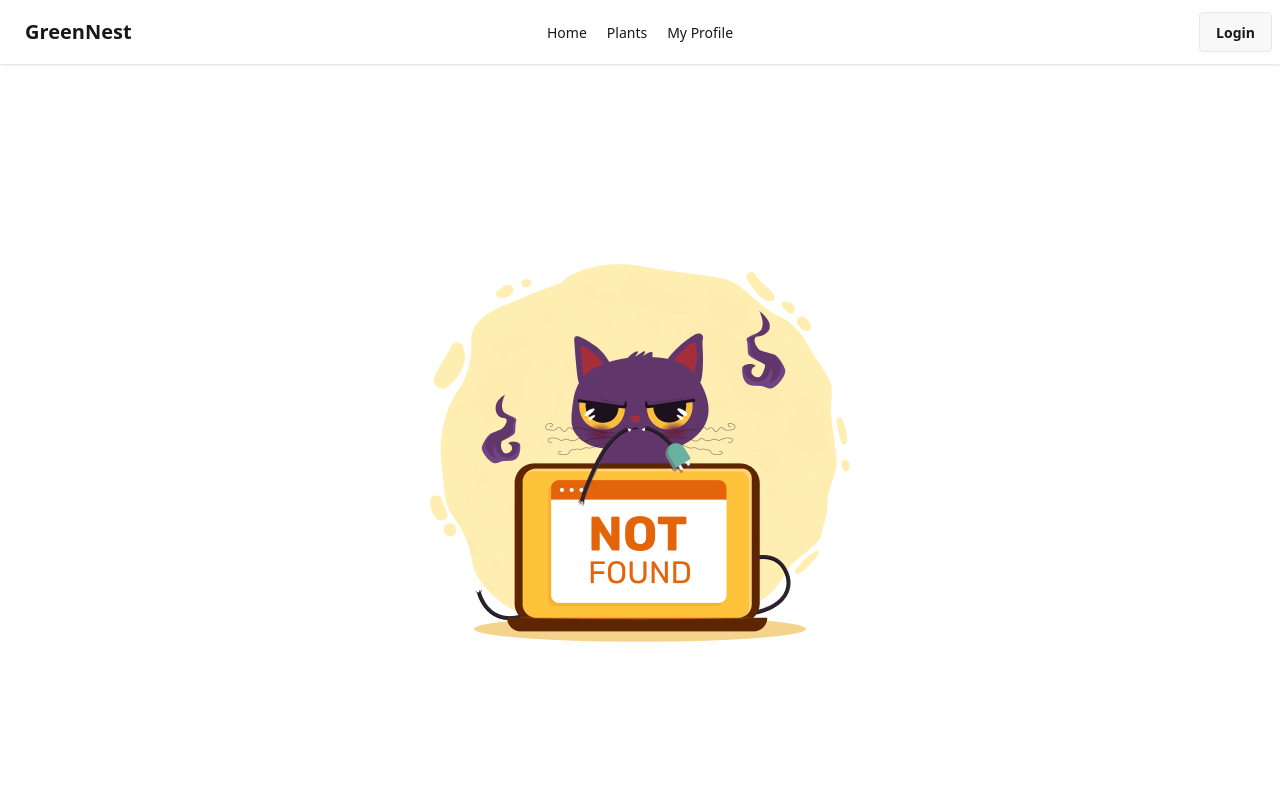
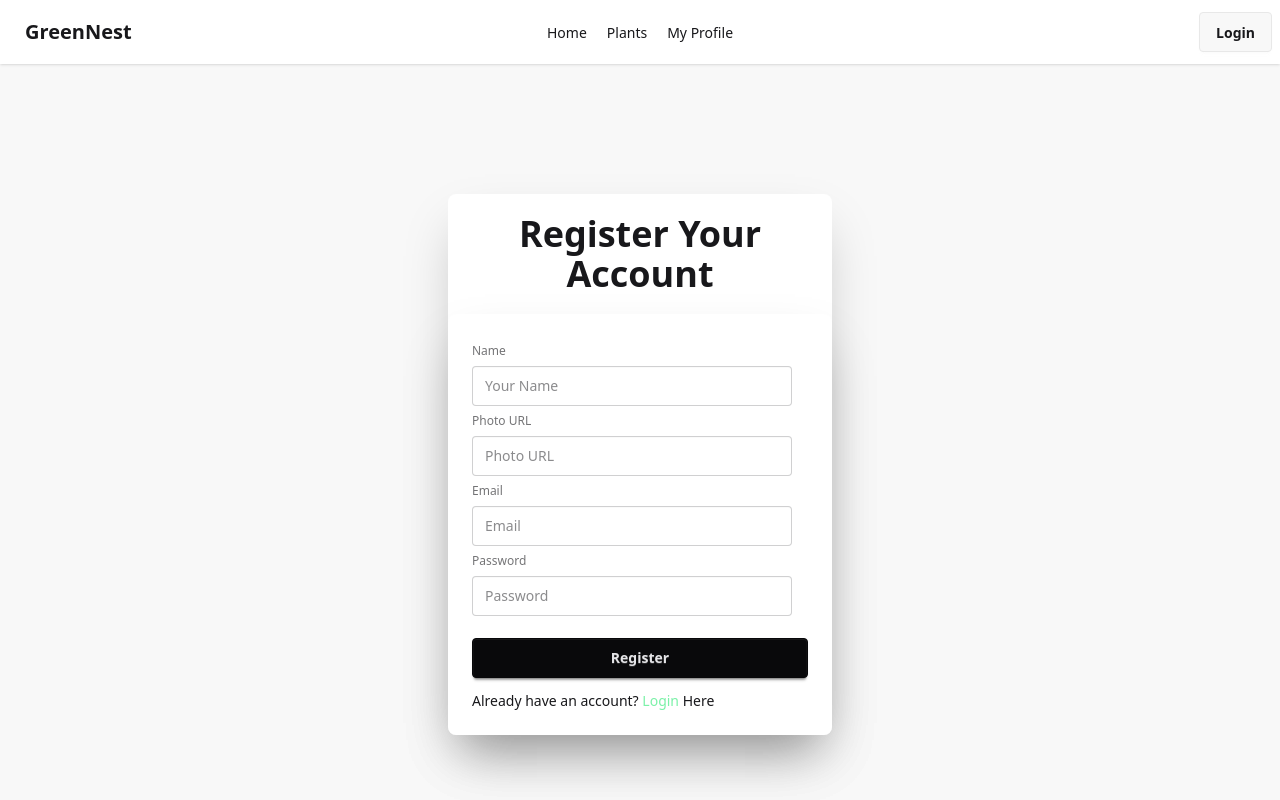
Before and after one commit to ahnafabid10/GreenNest, a React (Vite) app: page /auth/registration in a window 1280 px wide. Shown: the top 800 px of the page. Built offline with nearby package versions, Linux system fonts and the light colour scheme.

Commit message:
login and register set up- design

```diff
--- /dev/null
+++ b/src/Authentication/Login/Login.jsx
@@ -0,0 +1,29 @@
+import React from 'react';
+import { Link } from 'react-router';
+
+const Login = () => {
+    return (
+        <div>
+            <div className="hero bg-base-200 min-h-screen">
+  <div className="card bg-base-100 w-full max-w-sm shrink-0 shadow-2xl">
+    <h2 className='font-bold text-4xl text-center py-5'>Login Your Account</h2>
+    <div className="card bg-base-100 w-full max-w-sm shrink-0 shadow-2xl">
+      <div className="card-body">
+        <fieldset className="fieldset">
+          <label className="label">Email</label>
+          <input type="email" className="input" placeholder="Email" />
+          <label className="label">Password</label>
+          <input type="password" className="input" placeholder="Password" />
+          <div><a className="link link-hover">Forgot password?</a></div>
+          <button className="btn btn-neutral mt-4">Login</button>
+        </fieldset>
+        <p>Don't have any Account? <Link to='/auth/registration' className='text-green-300 hover:text-green-600'>Register </Link>Here</p>
+      </div>
+    </div>
+  </div>
+</div>
+        </div>
+    );
+};
+
+export default Login;
--- /dev/null
+++ b/src/Authentication/Registration/Registration.jsx
@@ -0,0 +1,36 @@
+import React from 'react';
+import { Link } from 'react-router';
+
+const Registration = () => {
+    return (
+        <div>
+            <div className="hero bg-base-200 min-h-screen">
+  <div className="card bg-base-100 w-full max-w-sm shrink-0 shadow-2xl">
+    <h2 className='font-bold text-4xl text-center py-5'>Register Your Account</h2>
+    <div className="card bg-base-100 w-full max-w-sm shrink-0 shadow-2xl">
+      <div className="card-body">
+        <fieldset className="fieldset">
+            {/* Name */}
+            <label className="label">Name</label>
+          <input type="text" name='name' className="input" placeholder="Your Name" />
+          {/* Photo URl */}
+          <label className="label">Photo URL</label>
+          <input type="text" name='photo' className="input" placeholder="Photo URL" />
+            {/* Email */}
+          <label className="label">Email</label>
+          <input type="email" name='email' className="input" placeholder="Email" />
+          {/* password */}
+          <label className="label">Password</label>
+          <input type="password" className="input" placeholder="Password" />
+          <button className="btn btn-neutral mt-4">Register</button>
+        </fieldset>
+        <p>Already have an account? <Link to='/auth/login' className='text-green-300 hover:text-green-600'>Login</Link> Here</p>
+      </div>
+    </div>
+  </div>
+</div>
+        </div>
+    );
+};
+
+export default Registration;
--- a/src/Components/NavBar/NavBar.jsx
+++ b/src/Components/NavBar/NavBar.jsx
@@ -1,5 +1,5 @@
 import React from 'react';
-import { NavLink } from 'react-router';
+import { Link, NavLink } from 'react-router';
 
 const NavBar = () => {
     const links = <>
@@ -37,7 +37,7 @@ const NavBar = () => {
     </ul>
   </div>
   <div className="navbar-end">
-    <a className="btn">Login</a>
+    <Link className="btn" to='/auth/login'>Login</Link>
   </div>
 </div>
     );
--- a/src/HomeLayouts/Swiper/Slider.jsx
+++ b/src/HomeLayouts/Swiper/Slider.jsx
@@ -24,17 +24,17 @@ const Slider = () => {
       {/* 1 */}
       <SwiperSlide>
         <img className='w-full h-[90vh] object-cover' src={img1} alt="" />
-        <div className="absolute inset-0 flex flex-col justify-center items-center text-center text-white px-4">
-            <h1 className="text-5xl md:text-6xl font-bold mb-4 drop-shadow-lg">Bring Home Serenity</h1>
-            <p className="text-lg md:text-2xl max-w-2xl drop-shadow-md">Fill your home with calm, air-purifying plants that refresh your space and soul.</p>
+        <div className="flex flex-col justify-center absolute inset-0  items-center text-center text-white px-4">
+            <h1 className="text-5xl md:text-6xl font-bold mb-4">Bring Home Serenity</h1>
+            <p className="text-lg md:text-2xl max-w-2xl">Fill your home with calm, air-purifying plants that refresh your space and soul.</p>
           </div>
       </SwiperSlide>
       {/* 2 */}
       <SwiperSlide>
         <img className='w-full h-[90vh] object-cover ' src={img2} alt="" />
-        <div className="absolute inset-0 flex flex-col justify-center items-center text-center text-white px-4">
-            <h1 className="text-5xl md:text-6xl font-bold mb-4 drop-shadow-lg">Grow a Greener You</h1>
-            <p className="text-lg md:text-2xl max-w-2xl drop-shadow-md">Discover easy-care plants that thrive with your lifestyle — even on busy days.</p>
+        <div className="flex flex-col justify-center absolute inset-0  items-center text-center text-white px-4">
+            <h1 className="text-5xl md:text-6xl font-bold mb-4">Grow a Greener You</h1>
+            <p className="text-lg md:text-2xl max-w-2xl">Discover easy-care plants that thrive with your lifestyle — even on busy days.</p>
           </div>
       </SwiperSlide>
 
@@ -42,9 +42,9 @@ const Slider = () => {
 
       <SwiperSlide>
         <img className='w-full h-[90vh] object-cover' src={img3} alt="" />
-         <div className="absolute inset-0 flex flex-col justify-center items-center text-center text-white px-4">
+         <div className="flex flex-col justify-center absolute inset-0  items-center text-center text-white px-4">
             <h1 className="text-5xl md:text-6xl font-bold mb-4">Small Pots, Big Smiles</h1>
-            <p className="text-lg md:text-2xl max-w-2xl drop-shadow-md">Bring charm to every corner with our tiny indoor plants made for cozy spaces.</p>
+            <p className="text-lg md:text-2xl max-w-2xl">Bring charm to every corner with our tiny indoor plants made for cozy spaces.</p>
             </div>
       </SwiperSlide>
     </Swiper>
--- a/src/HomeLayouts/TopRated/TopRated.jsx
+++ b/src/HomeLayouts/TopRated/TopRated.jsx
@@ -10,7 +10,7 @@ const TopRated = () => {
       .then(data => setPlants(data))
     }, [])
 
-    const top3Plants = plants.filter(p=> p.rating >=4.5).slice(0,3)
+    const top3Plants = plants.filter(p=> p.rating >=4).slice(0,4)
     console.log(top3Plants)
 
     return (
@@ -18,7 +18,7 @@ const TopRated = () => {
             <h2 className='text-4xl font-medium text-center py-10'>Top Rated Indoor Plants </h2>
             <div className='pb-20'>
         <div className='max-w-[1440px] mx-auto'>
-                <div className='justify-between gap-5 grid grid-cols-1 md:grid-cols-3'>
+                <div className='justify-between gap-5 grid grid-cols-1 md:grid-cols-4'>
                 {/* 01 */}
                 {
                     top3Plants.map((plants) =>(
--- a/src/index.css
+++ b/src/index.css
@@ -1,2 +1,7 @@
 @import "tailwindcss";
 @plugin "daisyui";
+
+
+a.active{
+    text-decoration: underline;
+}
```
Also changed, not shown: src/Routes/Router.jsx (+11 -0 lines).
